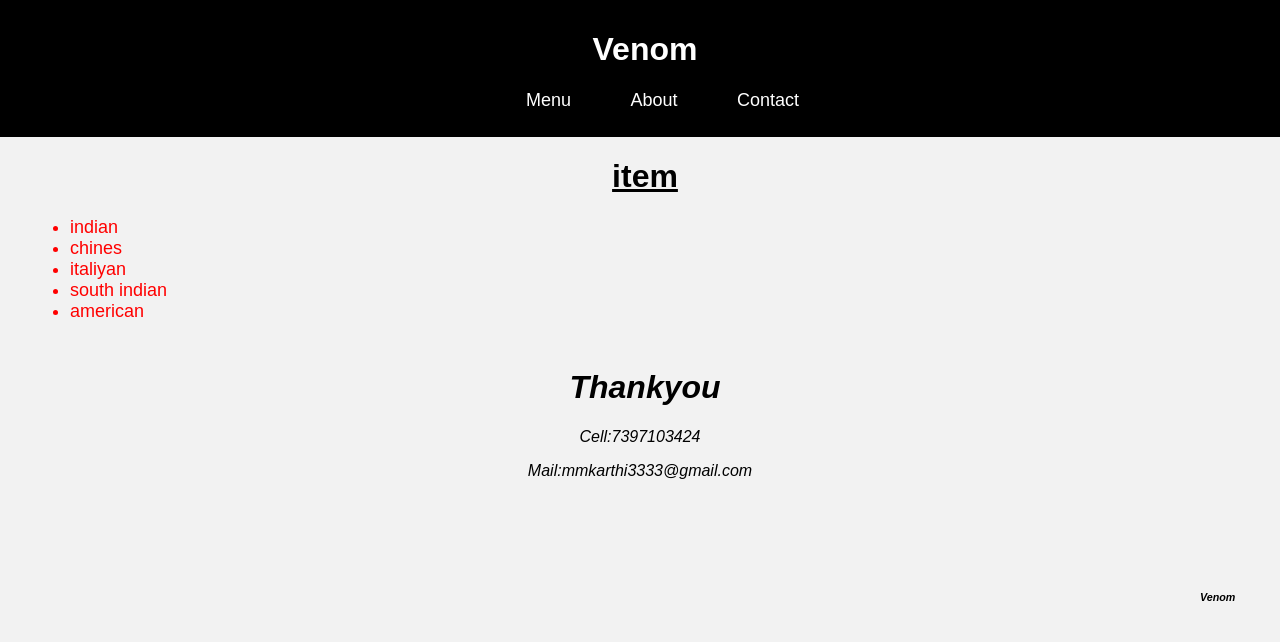
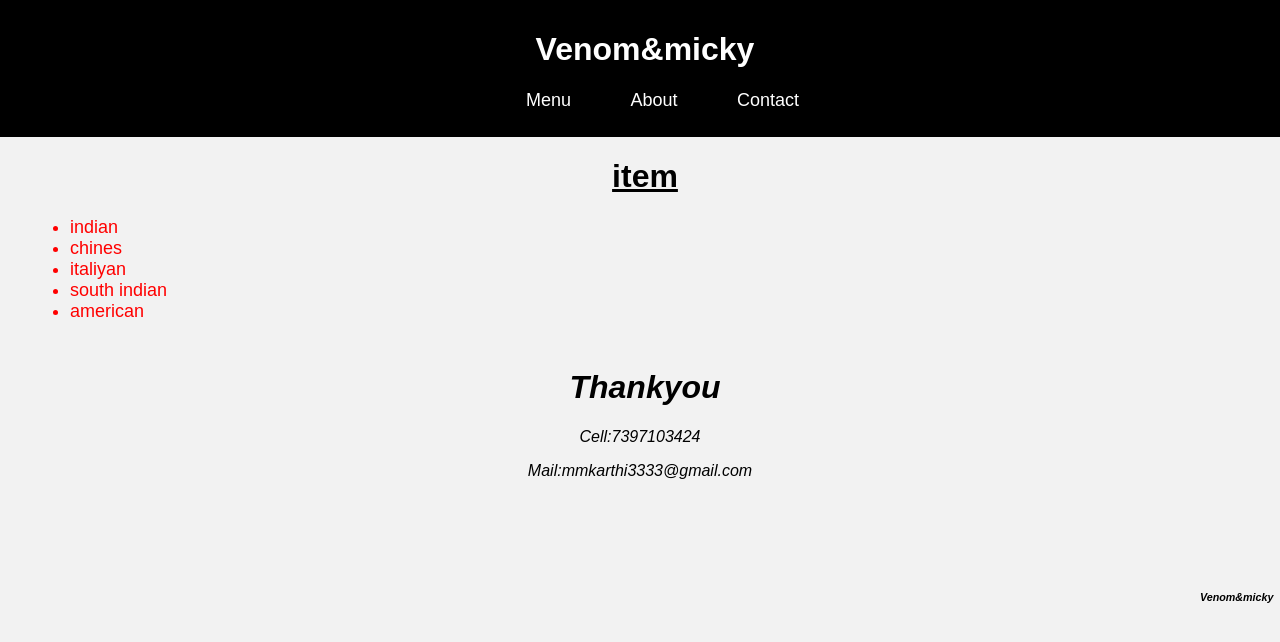
Before and after one commit to Venommicky/DigitalPortfolio, a plain HTML site: page index.html in a window 1280 px wide. Drawn offline with Linux system fonts and the light colour scheme.

Commit message:
Update and rename shop.html to index.html

```diff
--- a/shop.html
+++ b/index.html
@@ -7,7 +7,7 @@
 </head>
 <body>
     <header>
-        <h1>Venom</h1>
+        <h1>Venom&micky</h1>
         <nav>
             <ul>
                 <li><a href="#menu">Menu</a></li>
@@ -43,7 +43,7 @@
     </center>
 </div>
 <div class="logo">
-      <h6> <p>Venom</p> <h6>
+      <h6> <p>Venom&micky</p> <h6>
       </div>
       <style>
       body {
```
